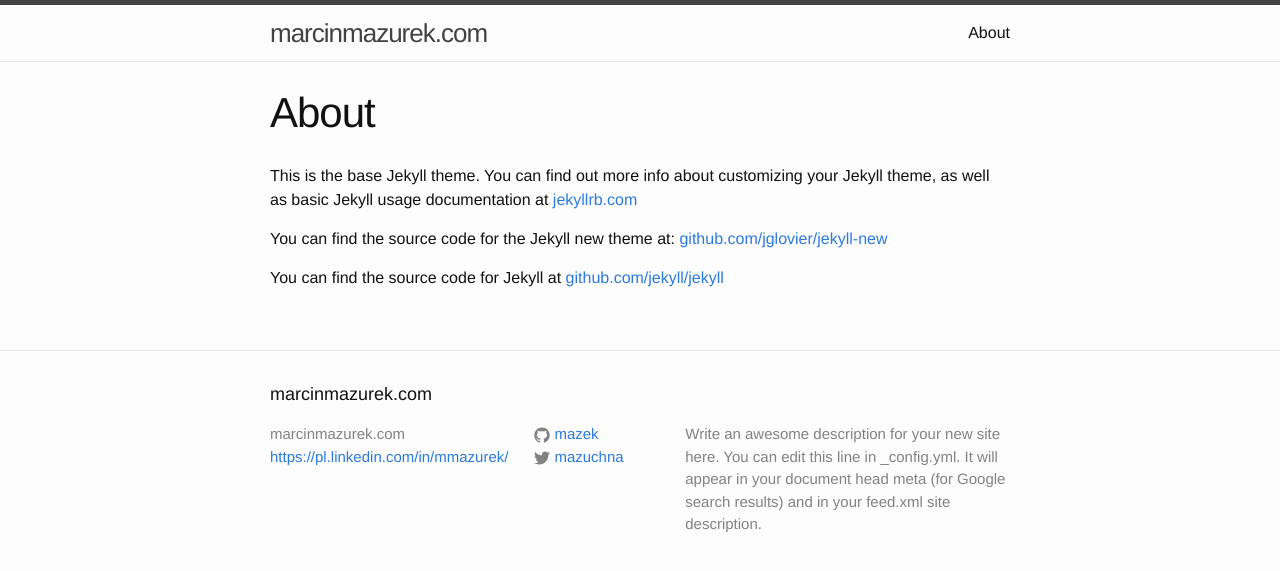
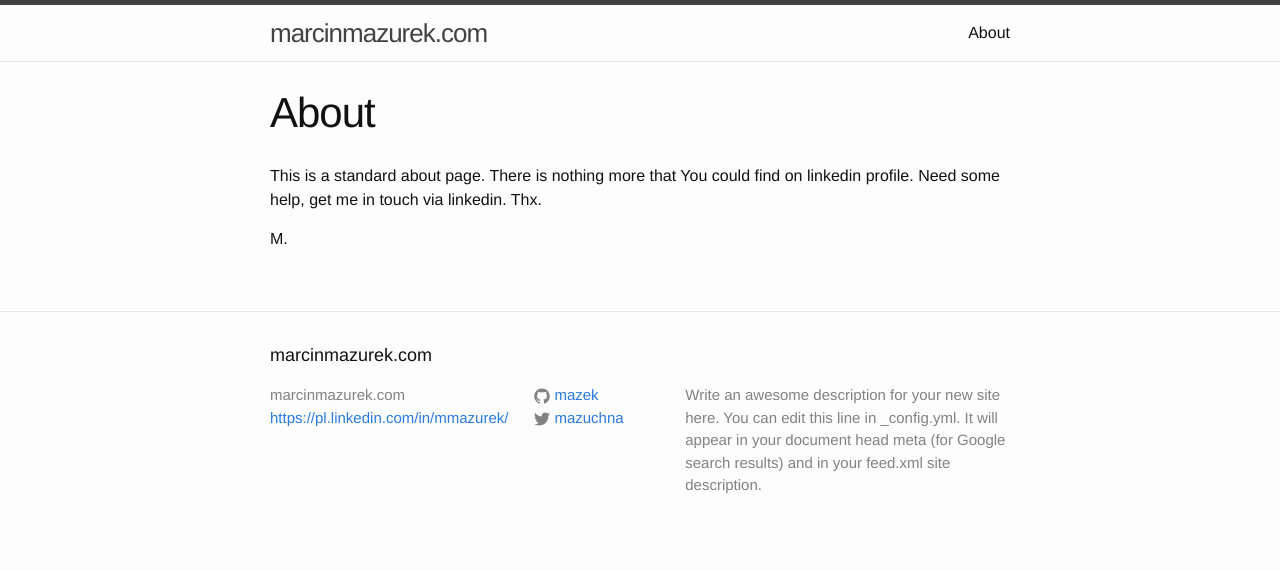
Before and after one commit to mazek/mazek.github.io, a Jekyll site: the page built from about.md, in a window 1280 px wide. Shown: the top 571 px of the page. Built offline with Jekyll 4.4.1, drawn with Linux system fonts in a browser that asks for light colours.

Commit message:
about.md start

```diff
--- a/about.md
+++ b/about.md
@@ -4,8 +4,6 @@
 permalink: /about/
 ---
 
-This is the base Jekyll theme. You can find out more info about customizing your Jekyll theme, as well as basic Jekyll usage documentation at [jekyllrb.com](http://jekyllrb.com/)
+This is a standard about page. There is nothing more that You could find on linkedin profile. Need some help, get me in touch via linkedin. Thx.
 
-You can find the source code for the Jekyll new theme at: [github.com/jglovier/jekyll-new](https://github.com/jglovier/jekyll-new)
-
-You can find the source code for Jekyll at [github.com/jekyll/jekyll](https://github.com/jekyll/jekyll)
+M.
```
